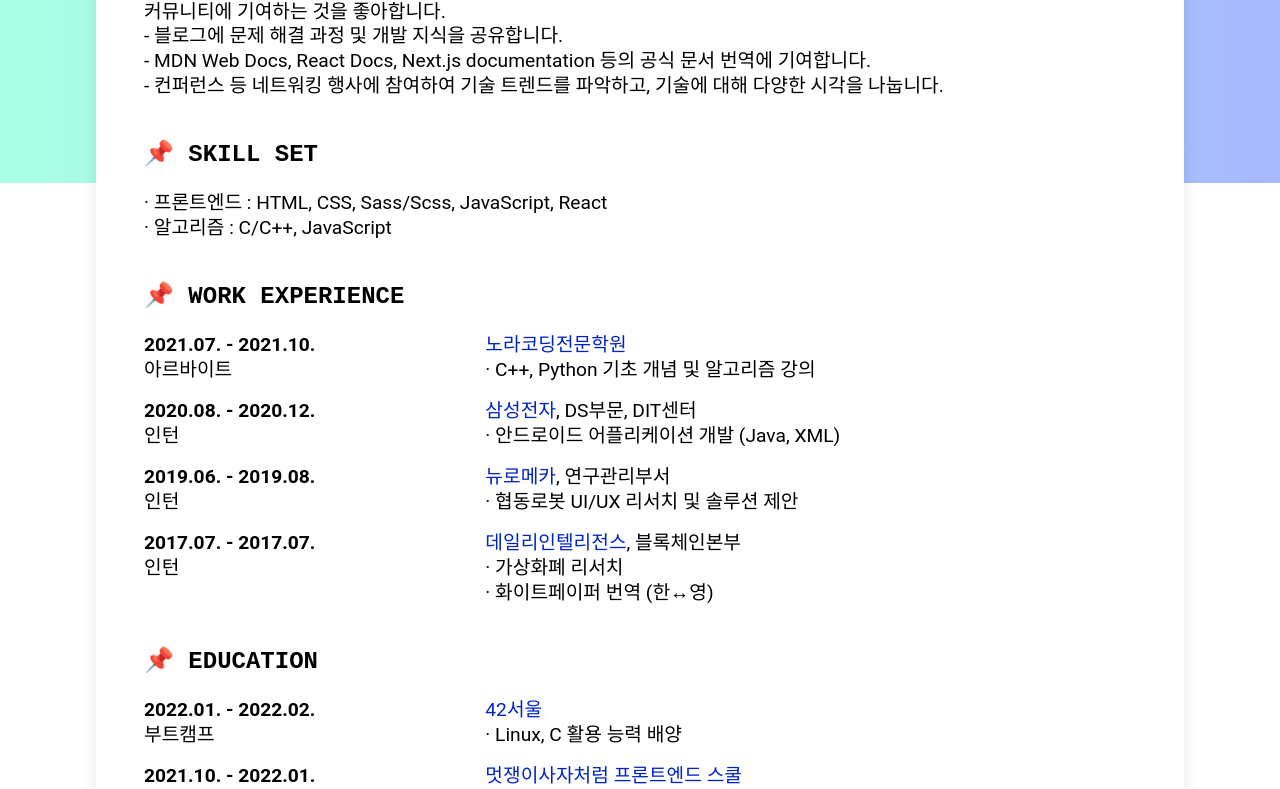
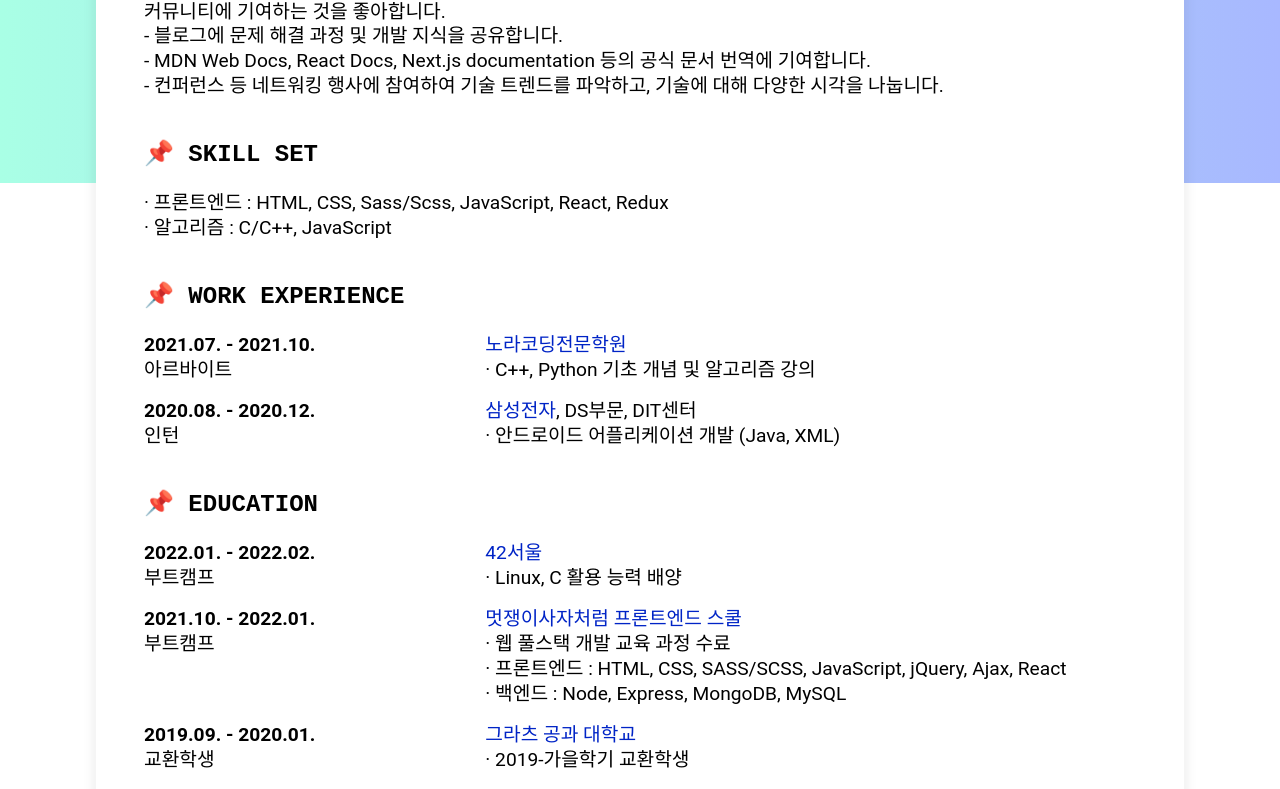
Before and after one commit to choar816/intro-choar, a React app: page / in a window 1280 px wide. Shown: the part 617-1406 px from the top of the page. Built offline with nearby package versions, Linux system fonts and the light colour scheme.

Commit message:
Edit: content

```diff
--- a/src/data/PortfolioData.js
+++ b/src/data/PortfolioData.js
@@ -108,6 +108,11 @@ const projectList = [
         to: 'https://choar816.github.io/meow-meow-fuzzyface/',
       },
       { type: 'GitHub', to: 'https://github.com/choar816/meow-meow-fuzzyface' },
+      {
+        type: 'Website(Lecture ver.)',
+        to: 'https://weniv.github.io/game-with-phaser/',
+      },
+      { type: 'GitHub(Lecture ver.)', to: 'https://github.com/weniv/game-with-phaser' },
     ],
     photos: [meow1, meow2, meow3, meow4, meow5],
   },
@@ -132,6 +137,11 @@ const projectList = [
         to: 'https://choar816.github.io/meow-meow-fuzzyface/',
       },
       { type: '깃허브', to: 'https://github.com/choar816/meow-meow-fuzzyface' },
+      {
+        type: '웹사이트(강의버전)',
+        to: 'https://weniv.github.io/game-with-phaser/',
+      },
+      { type: '깃허브(강의버전)', to: 'https://github.com/weniv/game-with-phaser' },
     ],
     photos: [meow1, meow2, meow3, meow4, meow5],
   },
--- a/src/data/ResumeData.js
+++ b/src/data/ResumeData.js
@@ -34,11 +34,11 @@ const contactList = {
 
 const skillList = {
   EN: {
-    'Front-end': 'HTML, CSS, Sass/Scss, JavaScript, React',
+    'Front-end': 'HTML, CSS, Sass/Scss, JavaScript, React, Redux',
     Algorithm: 'C/C++, JavaScript',
   },
   KO: {
-    프론트엔드: 'HTML, CSS, Sass/Scss, JavaScript, React',
+    프론트엔드: 'HTML, CSS, Sass/Scss, JavaScript, React, Redux',
     알고리즘: 'C/C++, JavaScript',
   },
 };
@@ -79,47 +79,6 @@ const workList = [
     link: 'https://www.samsung.com/sec/',
     department: ', DS부문, DIT센터',
     description: ['안드로이드 어플리케이션 개발 (Java, XML)'],
-  },
-  {
-    lang: 'EN',
-    duration: '2019.06. - 2019.08.',
-    type: 'Intern',
-    title: 'Neuromeka',
-    link: 'https://www.neuromeka.com/',
-    department: ', R&D Department',
-    description: [
-      'Researched and made solutions on UI/UX of collaborative robots',
-    ],
-  },
-  {
-    lang: 'KO',
-    duration: '2019.06. - 2019.08.',
-    type: '인턴',
-    title: '뉴로메카',
-    link: 'https://www.neuromeka.com/',
-    department: ', 연구관리부서',
-    description: ['협동로봇 UI/UX 리서치 및 솔루션 제안'],
-  },
-  {
-    lang: 'EN',
-    duration: '2017.07. - 2017.07.',
-    type: 'Intern',
-    title: 'Dayli Intelligence',
-    link: 'https://dayliai.com/',
-    department: ', Blockchain Department',
-    description: [
-      'Researched on cryptocurrencies',
-      'Translated whitepapers (KOR↔ENG)',
-    ],
-  },
-  {
-    lang: 'KO',
-    duration: '2017.07. - 2017.07.',
-    type: '인턴',
-    title: '데일리인텔리전스',
-    link: 'https://dayliai.com/',
-    department: ', 블록체인본부',
-    description: ['가상화폐 리서치', '화이트페이퍼 번역 (한↔영)'],
   },
 ];
 
```
Also changed, not shown: 1 other file (tests, documents, lock files or other folders).
